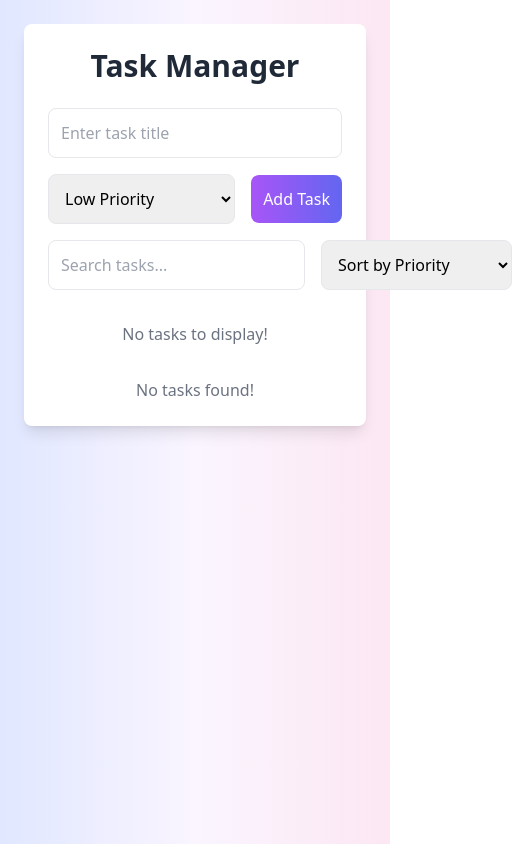
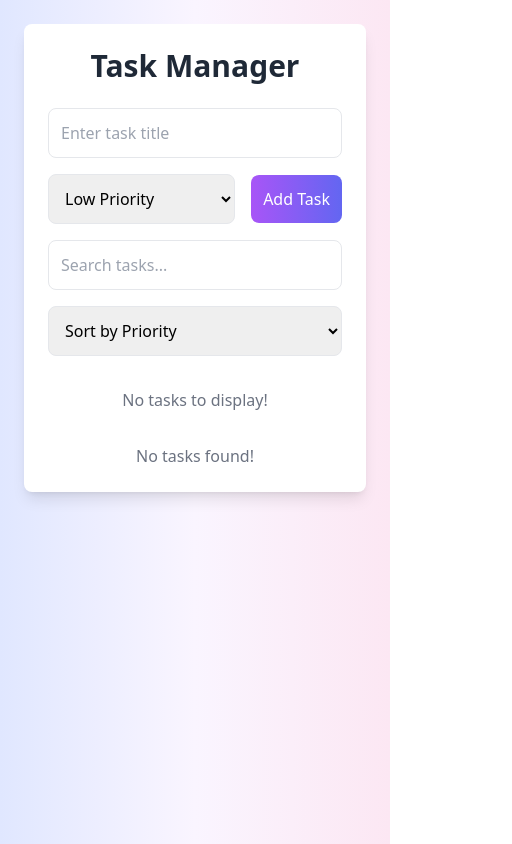
Before and after one commit to karansarda121/task_manager, a React (Create React App) app: page / in a window 390 px wide. Shown: the whole page, 512 px wide, since content can reach past the window. Built offline with nearby package versions, Linux system fonts and the light colour scheme.

Commit message:
final commit

```diff
--- a/src/App.js
+++ b/src/App.js
@@ -1,93 +1,3 @@
-// import React, { useState, useEffect } from "react";
-// import { motion } from "framer-motion";
-// import TaskInput from "./components/TaskInput";
-// import TaskList from "./components/TaskList";
-
-// function App() {
-//   const [tasks, setTasks] = useState(() => {
-//     const storedTasks = localStorage.getItem("tasks");
-//     return storedTasks ? JSON.parse(storedTasks) : [];
-//   });
-//   const [searchQuery, setSearchQuery] = useState("");
-//   const [sortCriteria, setSortCriteria] = useState("Priority");
-
-//   // Save tasks to localStorage
-//   useEffect(() => {
-//     localStorage.setItem("tasks", JSON.stringify(tasks));
-//   }, [tasks]);
-
-//   const addTask = (task) => setTasks([...tasks, task]);
-
-//   const deleteTask = (id) => setTasks(tasks.filter((task) => task.id !== id));
-
-//   const toggleCompletion = (id) =>
-//     setTasks(
-//       tasks.map((task) =>
-//         task.id === id ? { ...task, completed: !task.completed } : task
-//       )
-//     );
-
-//   const filteredTasks = tasks.filter((task) =>
-//     task.title.toLowerCase().includes(searchQuery.toLowerCase())
-//   );
-
-//   const sortedTasks = [...filteredTasks].sort((a, b) => {
-//     if (sortCriteria === "Completion") {
-//       return a.completed - b.completed; // Uncompleted tasks first
-//     } else if (sortCriteria === "Priority") {
-//       const priorityOrder = { High: 1, Medium: 2, Low: 3 };
-//       return priorityOrder[a.priority] - priorityOrder[b.priority];
-//     } else if (sortCriteria === "Title") {
-//       return a.title.localeCompare(b.title);
-//     }
-//     return 0;
-//   });
-
-//   return (
-//     <motion.div
-//       initial={{ opacity: 0 }}
-//       animate={{ opacity: 1 }}
-//       className="min-h-screen bg-gradient-to-r from-indigo-100 via-purple-50 to-pink-100 p-6 flex flex-col items-center"
-//     >
-//       <div className="w-full max-w-2xl bg-white p-6 rounded-lg shadow-lg">
-//         <h1 className="text-3xl font-bold text-gray-800 text-center mb-6">
-//           Task Manager
-//         </h1>
-//         <TaskInput addTask={addTask} />
-//         <div className="mb-4 flex items-center gap-4">
-//           <input
-//             type="text"
-//             placeholder="Search tasks..."
-//             value={searchQuery}
-//             onChange={(e) => setSearchQuery(e.target.value)}
-//             className="flex-grow p-3 border rounded-lg focus:ring focus:ring-purple-300 transition hover:border-purple-400 hover:shadow-lg"
-//           />
-//           <select
-//             value={sortCriteria}
-//             onChange={(e) => setSortCriteria(e.target.value)}
-//             className="p-3 border rounded-lg focus:ring focus:ring-purple-300 transition hover:border-purple-400"
-//           >
-//             <option value="Priority">Sort by Priority</option>
-//             <option value="Completion">Sort by Completion</option>
-//             <option value="Title">Sort by Title</option>
-//           </select>
-//         </div>
-//         <TaskList
-//           tasks={sortedTasks}
-//           deleteTask={deleteTask}
-//           toggleCompletion={toggleCompletion}
-//         />
-//         {filteredTasks.length === 0 && (
-//           <p className="text-center text-gray-500 mt-4">No tasks found!</p>
-//         )}
-//       </div>
-//     </motion.div>
-//   );
-// }
-
-// export default App;
-
-
 import React, { useState, useEffect } from "react";
 import { motion } from "framer-motion";
 import TaskInput from "./components/TaskInput";
@@ -123,7 +33,6 @@ function App() {
 
   const sortedTasks = [...filteredTasks].sort((a, b) => {
     if (sortCriteria === "Completion") {
-      // Completed tasks first, uncompleted tasks last
       return b.completed - a.completed; // Completed tasks (true) come first
     } else if (sortCriteria === "Priority") {
       const priorityOrder = { High: 1, Medium: 2, Low: 3 };
@@ -145,14 +54,16 @@ function App() {
           Task Manager
         </h1>
         <TaskInput addTask={addTask} />
-        <div className="mb-4 flex items-center gap-4">
+
+        <div className="mb-4 flex flex-col sm:flex-row sm:items-center sm:gap-4">
           <input
             type="text"
             placeholder="Search tasks..."
             value={searchQuery}
             onChange={(e) => setSearchQuery(e.target.value)}
-            className="flex-grow p-3 border rounded-lg focus:ring focus:ring-purple-300 transition hover:border-purple-400 hover:shadow-lg"
+            className="flex-grow p-3 border rounded-lg focus:ring focus:ring-purple-300 transition hover:border-purple-400 hover:shadow-lg mb-4 sm:mb-0"
           />
+
           <select
             value={sortCriteria}
             onChange={(e) => setSortCriteria(e.target.value)}
@@ -163,11 +74,13 @@ function App() {
             <option value="Title">Sort by Title</option>
           </select>
         </div>
+
         <TaskList
           tasks={sortedTasks}
           deleteTask={deleteTask}
           toggleCompletion={toggleCompletion}
         />
+
         {filteredTasks.length === 0 && (
           <p className="text-center text-gray-500 mt-4">No tasks found!</p>
         )}
```
